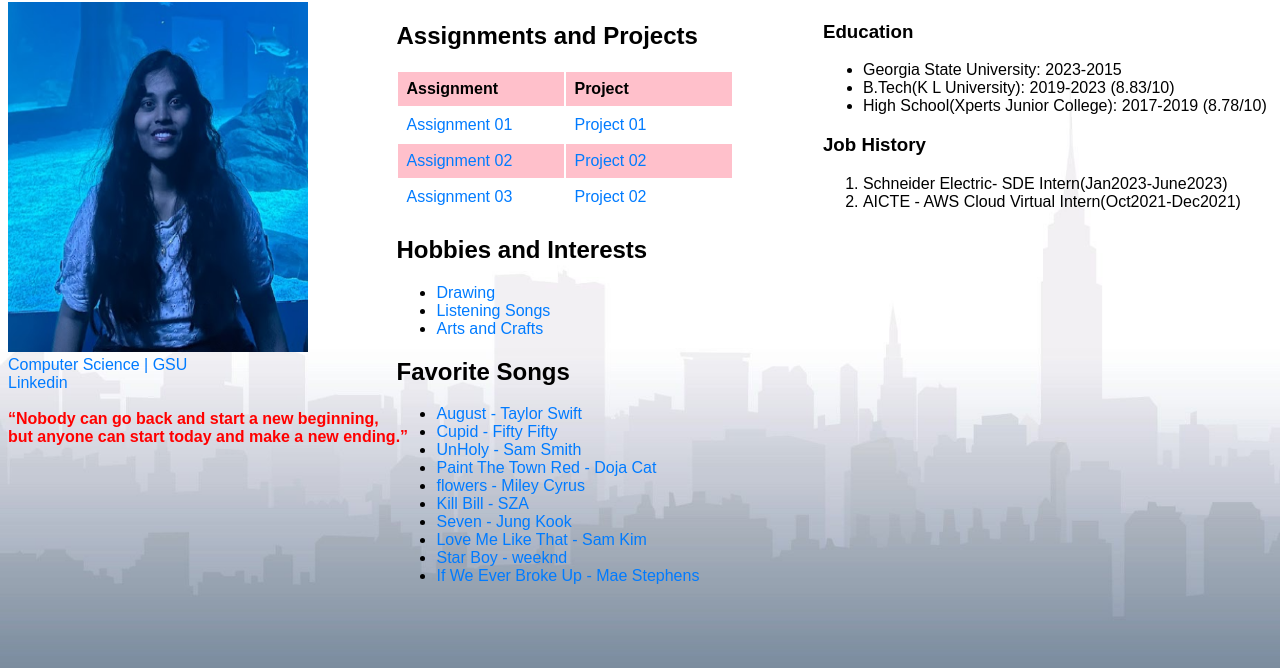
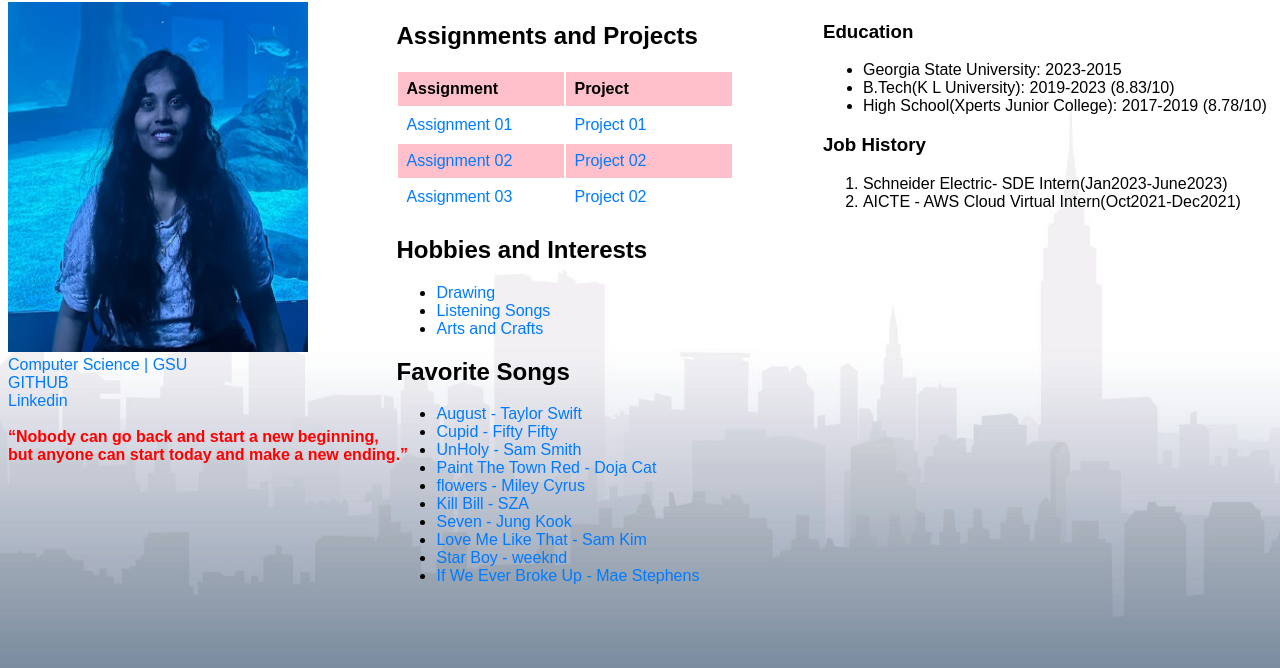
Before and after one commit to tadipaneni/Web_Programming, a plain HTML site: page hw_1/index.html in a window 1280 px wide. Shown: the part 126-794 px from the top of the page. Drawn offline with Linux system fonts and the light colour scheme.

Commit message:
index changed

```diff
--- a/hw_1/index.html
+++ b/hw_1/index.html
@@ -16,6 +16,7 @@
 <div>
 <img src="shreya.png" alt="shreya"width="300" height="350"><br>
 <a href="http://www.cs.gsu.edu/">Computer Science | GSU</a><br>
+<a href="https://github.com/tadipaneni/Web_Programming">GITHUB  </a><br>
 <a href="https://www.linkedin.com/in/shreya-tadipaneni-22a4451a6/">Linkedin </a><br><br>
 	<span class="red-bold">“Nobody can go back and start a new beginning, <br>but anyone can start today and make a new ending.”</span>
 </div>
```
